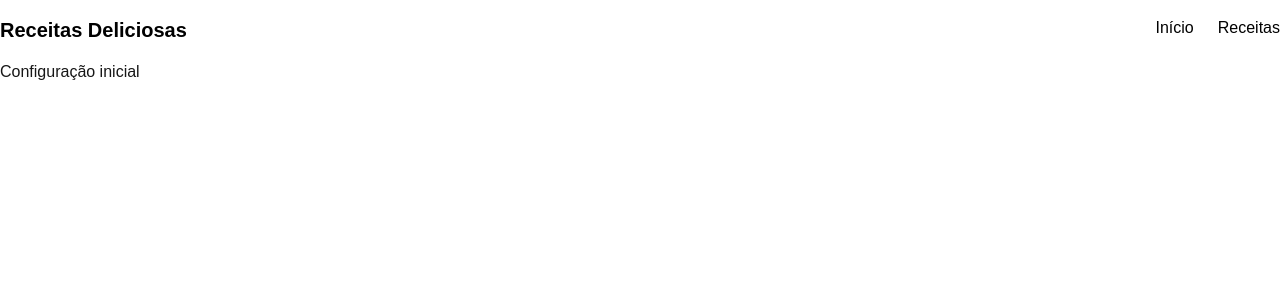
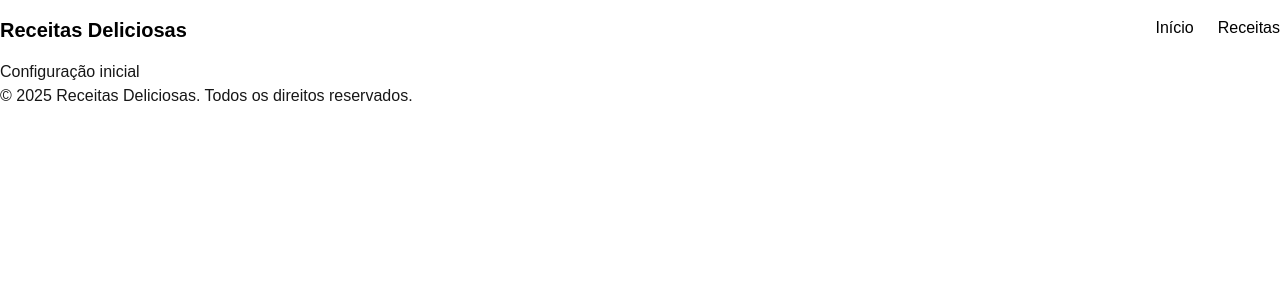
Before and after one commit to cavicf/Receitas-CapacitacaoByron, a Next.js app: page / in a window 1280 px wide. Shown: the top 300 px of the page. Built offline with nearby package versions, Linux system fonts and the light colour scheme.

Commit message:
feat: estrutura do footer

```diff
--- a/src/app/layout.tsx
+++ b/src/app/layout.tsx
@@ -2,6 +2,7 @@
 import {Inter} from "next/font/google";
 import "./globals.css";
 import Header from "@/components/Header";
+import Footer from "@/components/Footer";
 
 const inter = Inter({
   variable: '--font-inter',
@@ -26,6 +27,7 @@
       >
         <Header/>
         {children}
+        <Footer/>
       </body>
     </html>
   );
--- /dev/null
+++ b/src/components/Footer/index.tsx
@@ -0,0 +1,9 @@
+export default function Footer(){
+    return(
+        <footer>
+            <div>
+                <p>© 2025 Receitas Deliciosas. Todos os direitos reservados.</p>
+            </div>
+        </footer>
+    )
+}
```
